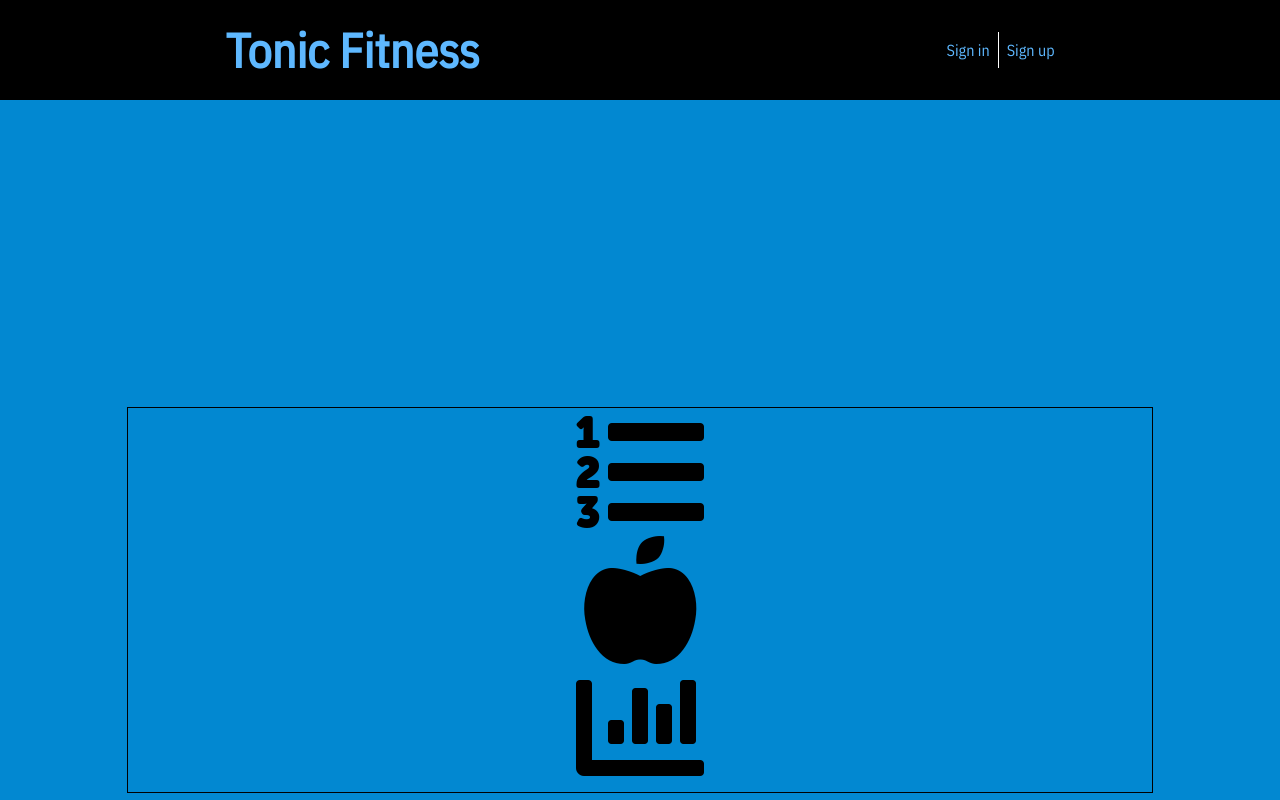
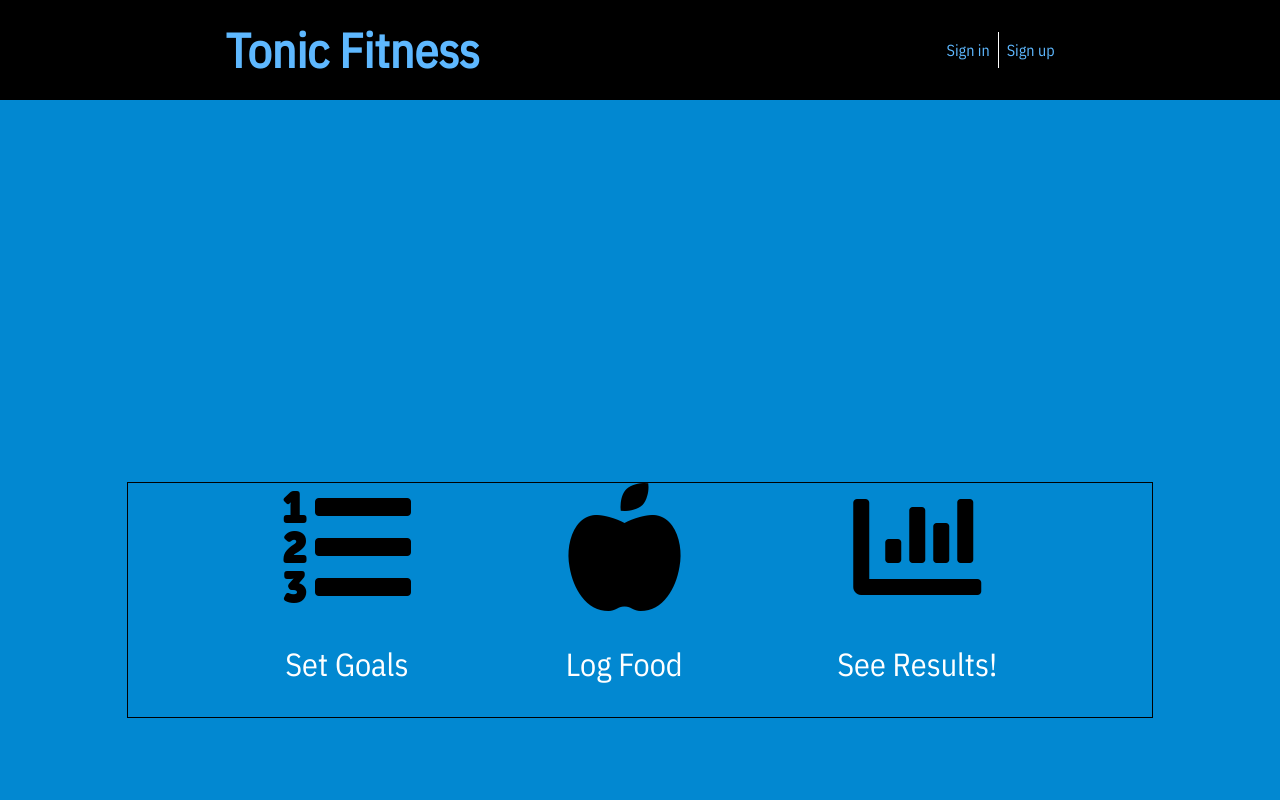
Before and after one commit to chingu-voyages/geckos-project-11, a React (Create React App) app in the folder tonic-fitness/: page / in a window 1280 px wide. Shown: the top 800 px of the page. Built offline with nearby package versions, Linux system fonts and the light colour scheme.

Commit message:
Icons and words on Landing outlined

```diff
--- a/tonic-fitness/src/App.sass
+++ b/tonic-fitness/src/App.sass
@@ -24,7 +24,12 @@ $font-header: 'IBM Plex Sans Condensed', sans-serif
   display: flex
   flex-flow: row nowrap
   justify-content: space-evenly
-  align-items: space-evenly
+  align-items: center
+
+.heading-text
+  font-family: $font-header
+  font-size: 2em
+  color: #fff
 
 
 /* Nav */
@@ -71,5 +76,5 @@ $font-header: 'IBM Plex Sans Condensed', sans-serif
   width: 80%
   border: 1px solid #000
 
-.placeholder
-  width: 100%
+// .placeholder
+//   width: 100%
--- a/tonic-fitness/src/Landing.js
+++ b/tonic-fitness/src/Landing.js
@@ -4,15 +4,21 @@ class Landing extends Component {
   render() {
     return (
       <section id="landing-container" className="flex-col">
-        <div className="landing-display flex-col">
-          <article className="landing-display-item flex-row">
+        <div className="landing-display flex-row">
+          <article className="landing-display-item flex-col">
             <i className="fas fa-list-ol fa-8x"></i>
+            <p className="heading-text"> Set Goals
+            </p>
           </article>
-          <article className="landing-display-item flex-row">
+          <article className="landing-display-item flex-col">
             <i className="fas fa-apple-alt fa-8x"></i>
+            <p className="heading-text"> Log Food
+            </p>
           </article>
-          <article className="landing-display-item flex-row">
+          <article className="landing-display-item flex-col">
             <i className="fas fa-chart-bar fa-8x"></i>
+            <p className="heading-text"> See Results!
+            </p>
           </article>
         </div>
       </section>
```
